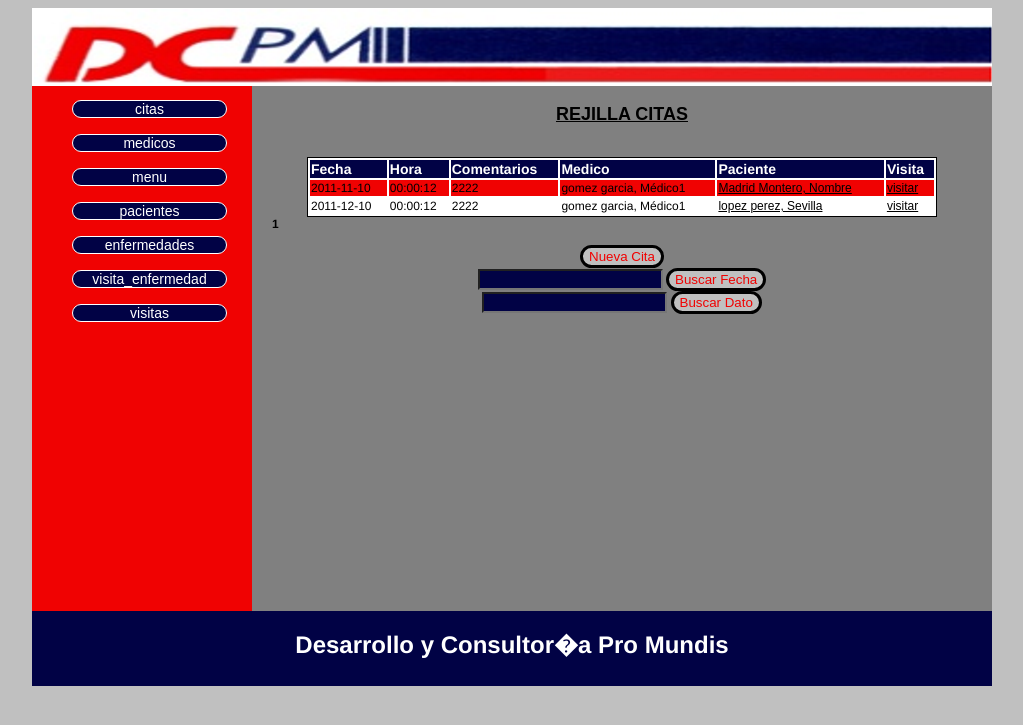
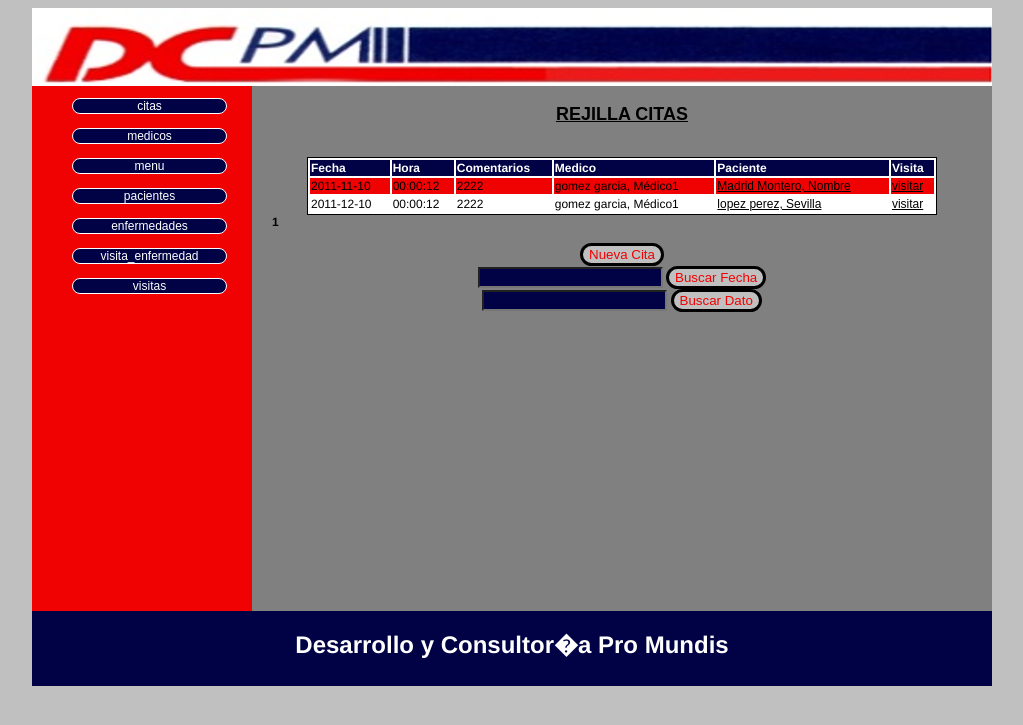
Before and after one commit to teosanchez/lephare4, a PHP site: page / in a window 1280 px wide. Shown: the top 725 px of the page, without its empty margins (128-1151 px from the left). Run offline with PHP 8.4, Linux system fonts and the light colour scheme; data comes from the database, SQL or seed files in the repository; data that the repository does not hold is empty.

Commit message:
prueba_____

```diff
--- a/estilos.css
+++ b/estilos.css
@@ -5,7 +5,7 @@ body {color:#FFFFFF; background-color:silver; font-family: helvetica,Arial,sans-
 
 #contenedor2 {background-color:grey; font-size: 12px; text-align: justify;}
 /* Menu (columna izquierda)*/
-        #menu {height:525px; background-color:#F00202; font-size:14px;}
+#menu {height:525px; background-color:#F00202; font-size:12px;}
 ul{}
 li {list-style:none; border:1px solid white; text-align: center; background-color:#010245;
     border-radius: 50px; margin-right: 25px;}
@@ -18,7 +18,7 @@ body {color:#FFFFFF; background-color:silver; font-family: helvetica,Arial,sans-
 table{margin: auto; width: 90%; border:1px black solid; background-color:#FFFFFF; color:black;}
 #detalle {border-collapse:collapse; border:1px black;}
 tr:nth-child(2n+1){background-color:#F00202; color:black;}
-                    th {font-size: 14px;  color:#FFFFFF; background-color:#010245;}
+th {font-size: 12px;  color:#FFFFFF; background-color:#010245;}
 a {text-align: center; font-family:fantasy; color:black;}
 a:hover { font-color:white;}
 .visitado {background-color:#010245; color:#FFFFFF;}
```
Lines whose indentation alone changed are shown as unchanged.
